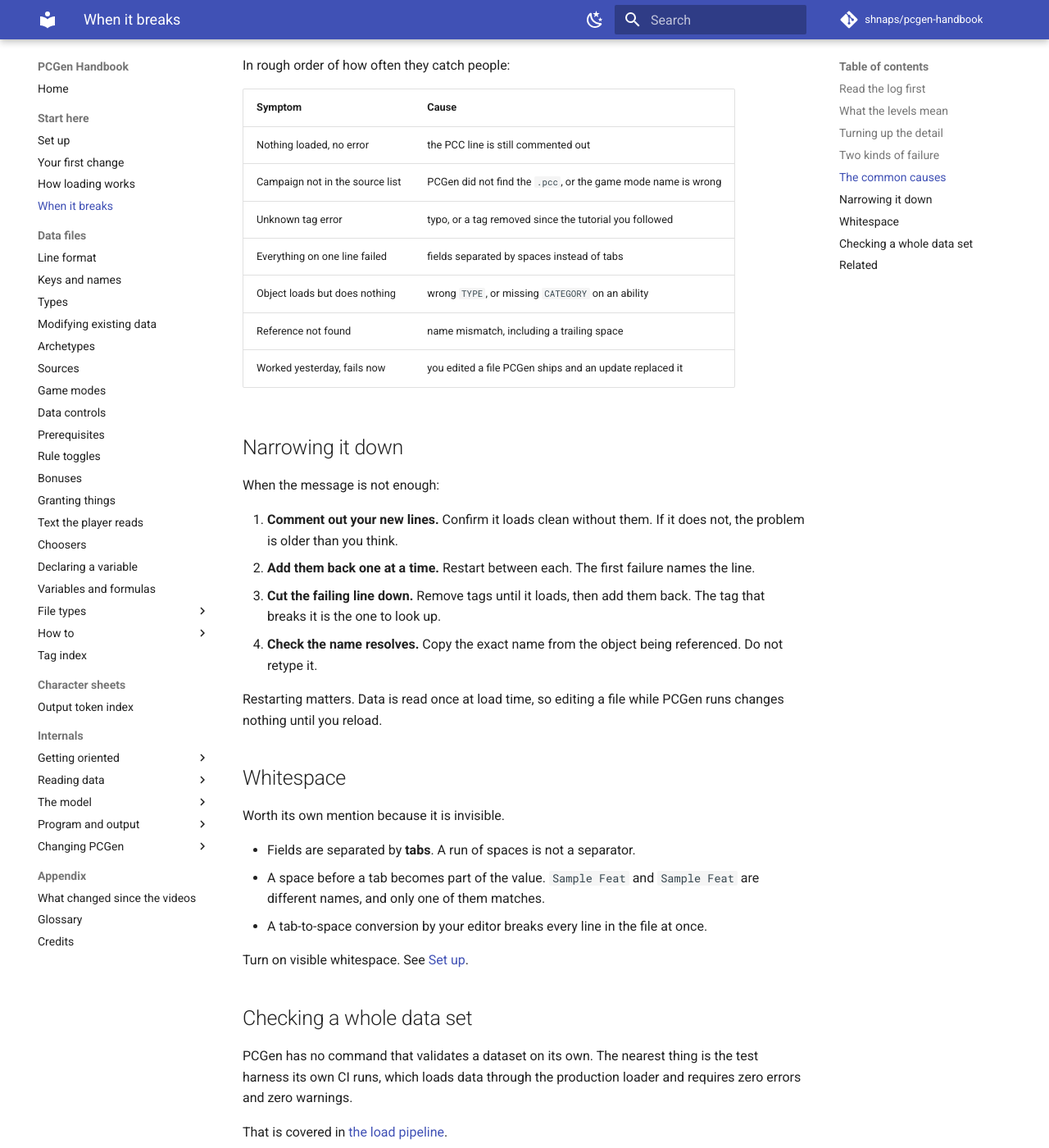
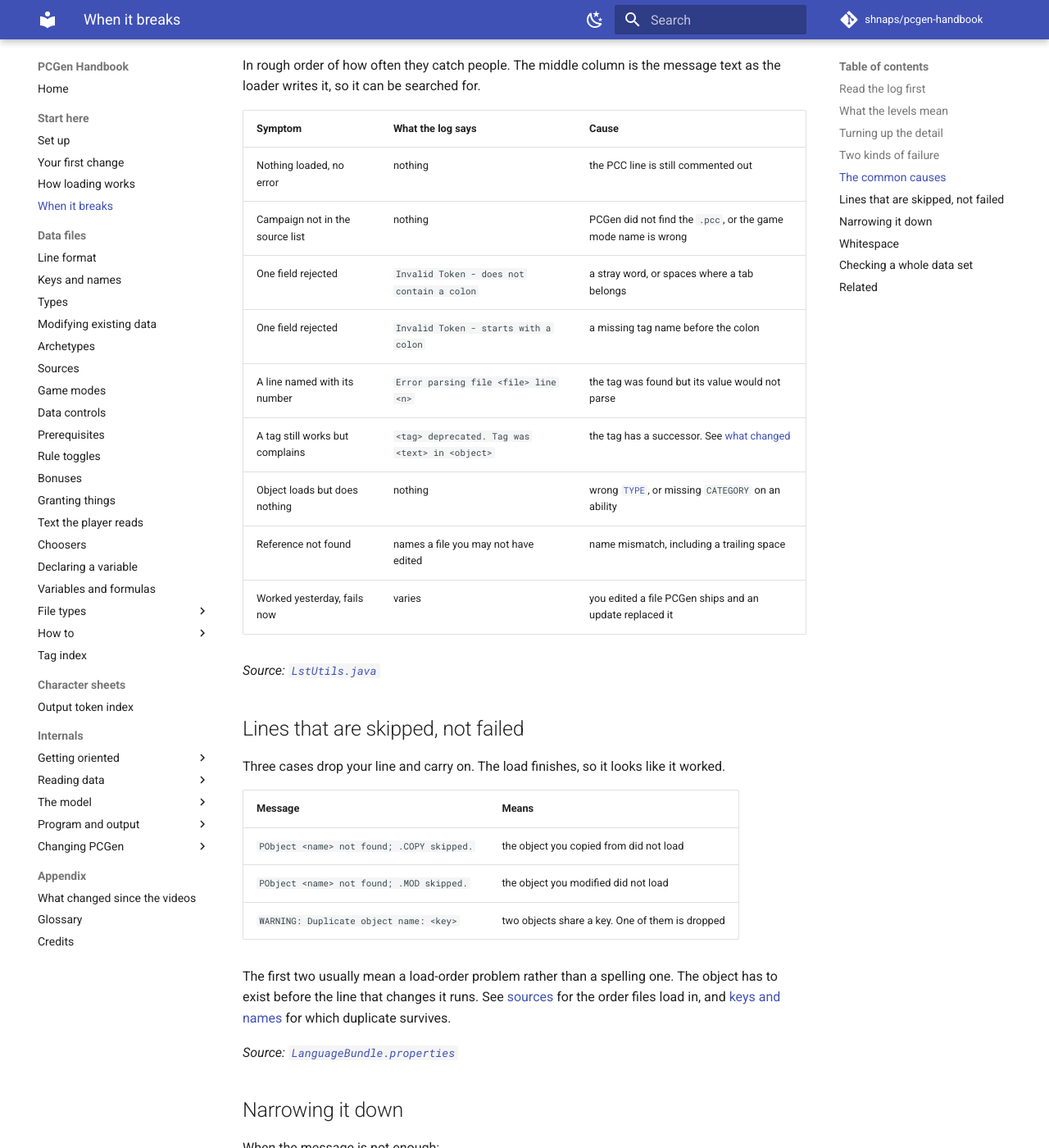
Before and after one commit to shnaps/pcgen-handbook, an MkDocs documentation site: the page built from docs/start/when-it-breaks.md, in a window 1280 px wide and 1400 px high, scrolled down 1608 px. Shown: the whole window at 82% size. Built offline with MkDocs 1.6.1 and Material for MkDocs 9.7.7, drawn with Linux system fonts in a browser that asks for light colours; comment, search, counter and statistics services are not loaded; some of the changed text lies outside the part shown.

Commit message:
Replace invented failure symptoms with the loader's real messages
Backlog item 5, folded into start/when-it-breaks.md rather than made a page, as
one reviewer argued.

The source the item named does not hold what it claimed. data/zen_test/
pcgen_broken_tests/ is one level down from the stated path and holds five files,
mostly commented out, covering two narrow cases. The error.txt files under
data/35e/ are prettylst.pl output from 2008, not PCGen's.

The real messages are in LstUtils and LanguageBundle.properties. The symptom
table now quotes them so a reader can search the text, and a new section covers
the three failures that skip a line and let the load finish clean: .COPY
skipped, .MOD skipped, and the duplicate-object warning.

Also repointed a link at testing.md, which owns the harness, and widened the
sparse clone to code/src/resources so the new citation verifies.

Co-Authored-By: Claude Opus 5 (1M context) <noreply@anthropic.com>

```diff
--- a/docs/start/when-it-breaks.md
+++ b/docs/start/when-it-breaks.md
@@ -63,17 +63,39 @@ wrongly, or did not load at all.
 
 ## The common causes
 
-In rough order of how often they catch people:
+In rough order of how often they catch people. The middle column is the message text as
+the loader writes it, so it can be searched for.
 
-| Symptom | Cause |
+| Symptom | What the log says | Cause |
+|---|---|---|
+| Nothing loaded, no error | nothing | the PCC line is still commented out |
+| Campaign not in the source list | nothing | PCGen did not find the `.pcc`, or the game mode name is wrong |
+| One field rejected | `Invalid Token - does not contain a colon` | a stray word, or spaces where a tab belongs |
+| One field rejected | `Invalid Token - starts with a colon` | a missing tag name before the colon |
+| A line named with its number | `Error parsing file <file> line <n>` | the tag was found but its value would not parse |
+| A tag still works but complains | `<tag> deprecated. Tag was <text> in <object>` | the tag has a successor. See [what changed](../appendix/whats-changed.md) |
+| Object loads but does nothing | nothing | wrong [`TYPE`](../lst/concepts/types.md), or missing `CATEGORY` on an ability |
+| Reference not found | names a file you may not have edited | name mismatch, including a trailing space |
+| Worked yesterday, fails now | varies | you edited a file PCGen ships and an update replaced it |
+
+*Source: [`LstUtils.java`](https://github.com/PCGen/pcgen/blob/d262f8b44952860ff857132035fb32d8d11361fa/code/src/java/pcgen/persistence/lst/LstUtils.java)*
+
+## Lines that are skipped, not failed
+
+Three cases drop your line and carry on. The load finishes, so it looks like it worked.
+
+| Message | Means |
 |---|---|
-| Nothing loaded, no error | the PCC line is still commented out |
-| Campaign not in the source list | PCGen did not find the `.pcc`, or the game mode name is wrong |
-| Unknown tag error | typo, or a tag removed since the tutorial you followed |
-| Everything on one line failed | fields separated by spaces instead of tabs |
-| Object loads but does nothing | wrong `TYPE`, or missing `CATEGORY` on an ability |
-| Reference not found | name mismatch, including a trailing space |
-| Worked yesterday, fails now | you edited a file PCGen ships and an update replaced it |
+| `PObject <name> not found; .COPY skipped.` | the object you copied from did not load |
+| `PObject <name> not found; .MOD skipped.` | the object you modified did not load |
+| `WARNING: Duplicate object name: <key>` | two objects share a key. One of them is dropped |
+
+The first two usually mean a load-order problem rather than a spelling one. The object
+has to exist before the line that changes it runs. See
+[sources](../lst/concepts/sources.md) for the order files load in, and
+[keys and names](../lst/concepts/keys-and-names.md) for which duplicate survives.
+
+*Source: [`LanguageBundle.properties`](https://github.com/PCGen/pcgen/blob/d262f8b44952860ff857132035fb32d8d11361fa/code/src/resources/pcgen/lang/LanguageBundle.properties)*
 
 ## Narrowing it down
 
@@ -108,7 +130,8 @@ PCGen has no command that validates a dataset on its own. The nearest thing is t
 test harness its own CI runs, which loads data through the production loader and
 requires zero errors and zero warnings.
 
-That is covered in [the load pipeline](../internals/load-pipeline.md#verifying-a-dataset-loads).
+That is covered in [testing](../internals/testing.md), which owns the harness and the one
+trap that makes a green run meaningless.
 
 ## Related
 
```
Also changed, not shown: BACKLOG.md (+1 -1 lines), log.md (+33 -0 lines).
